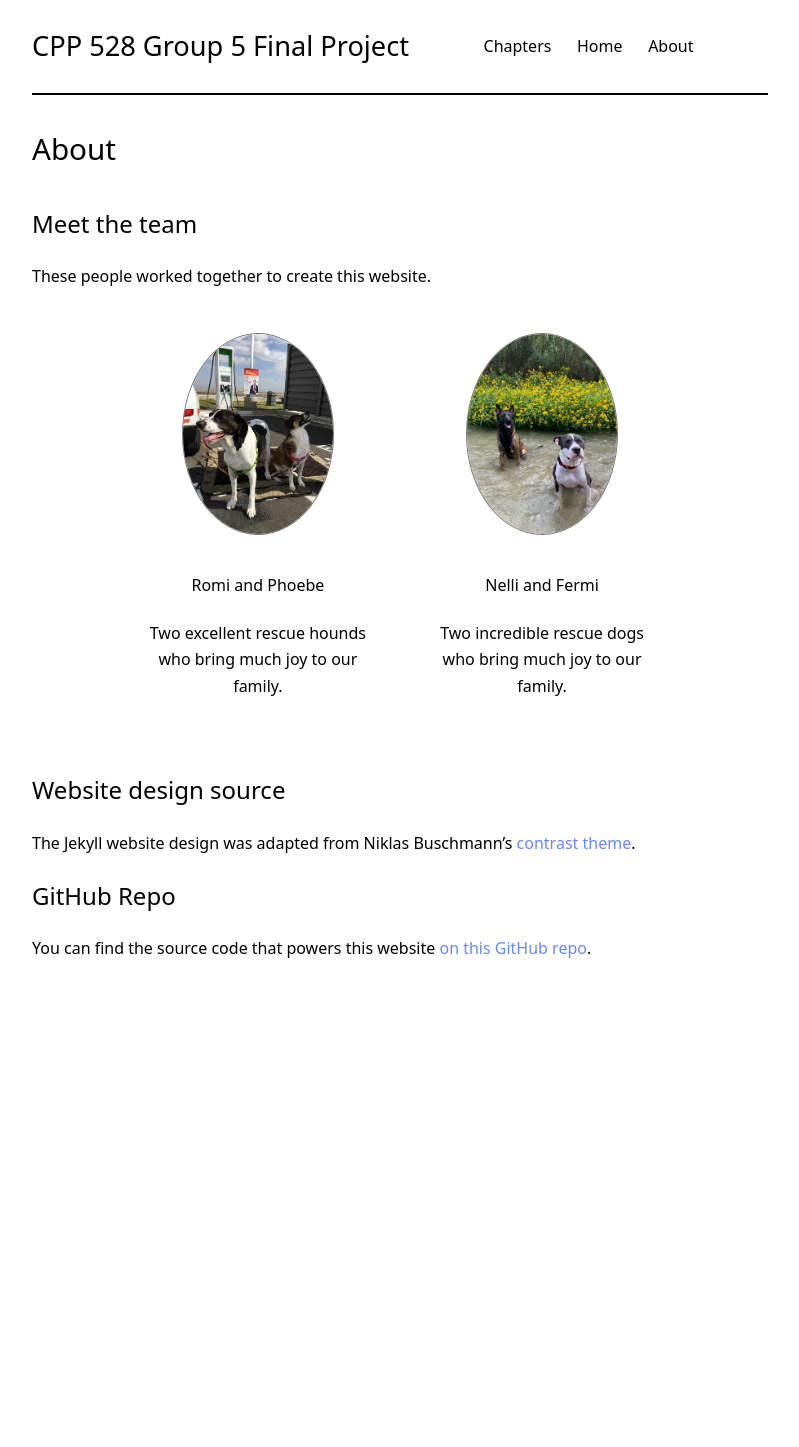
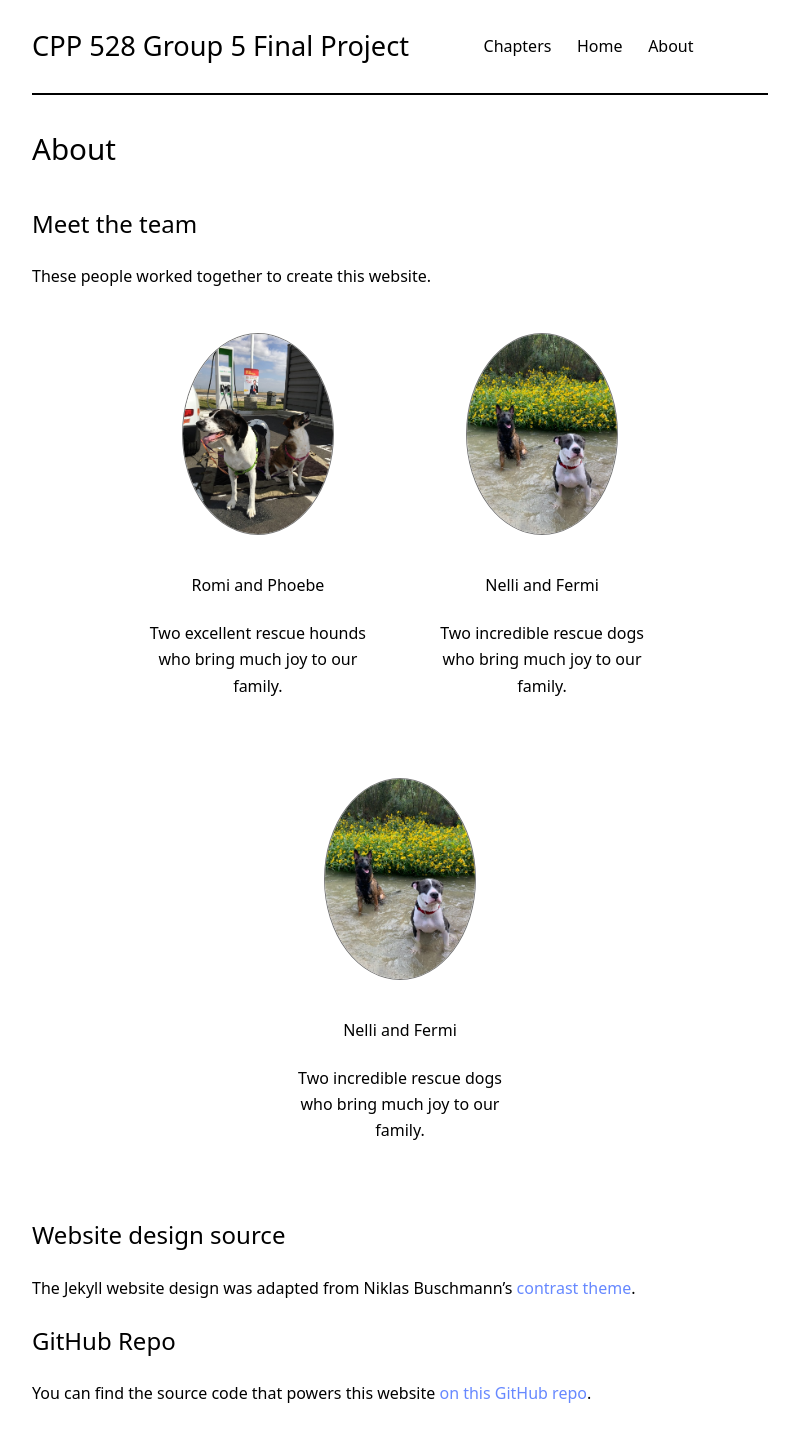
Before and after one commit to jmacost5/cpp-528-fall-2021-group-05, a Jekyll site: the page built from about.md, in a window 1280 px wide. Shown: the whole page, without its empty margins (240-1039 px from the left). Built offline with Jekyll 4.4.1, drawn with Linux system fonts in a browser that asks for light colours; nearby versions of some CDN libraries; our own code applies the rules of GitHub Pages for plain Markdown files; before the commit the page ends 1002 px from its top, so only the background shows below that.

Commit message:
Update about.md

```diff
--- a/about.md
+++ b/about.md
@@ -5,6 +5,13 @@ team:
   - name: Romi and Phoebe
     img: ../assets/img/about/romi_and_phoebe.jpg
     desc: Two excellent rescue hounds who bring much joy to our family.
+    url: https://www.aspca.org/adopt-pet/adoptable-dogs-your-local-shelter
+    website: https://www.aspca.org/adopt-pet/adoptable-dogs-your-local-shelter
+    github: https://github.com/cenuno
+    twitter: https://twitter.com/cenuno_
+  - name: Nelli and Fermi
+    img: ../assets/img/about/nelli_and_fermi.jpg
+    desc: Two incredible rescue dogs who bring much joy to our family.
     url: https://www.aspca.org/adopt-pet/adoptable-dogs-your-local-shelter
     website: https://www.aspca.org/adopt-pet/adoptable-dogs-your-local-shelter
     github: https://github.com/cenuno
```
